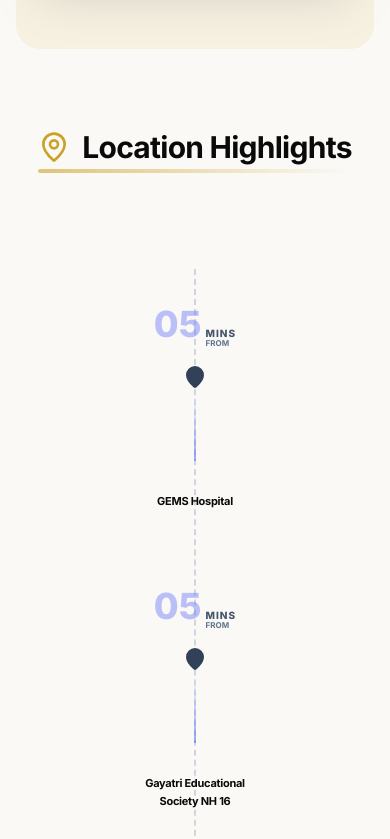
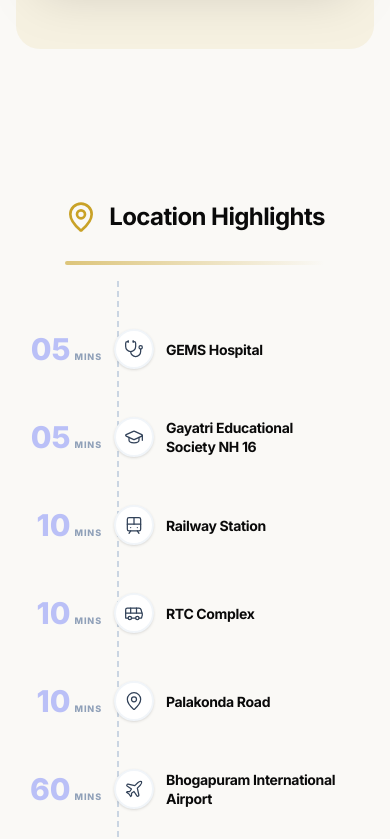
Before and after one commit to tpmx1123/MB_Prime, a React (Vite) app: page /projects/villas in a window 390 px wide. Shown: the part 2200-3039 px from the top of the page. Built offline with nearby package versions, Linux system fonts and the light colour scheme.

Commit message:
map and mobile view implemented

```diff
--- a/src/components/MBPrimeVillas.jsx
+++ b/src/components/MBPrimeVillas.jsx
@@ -4,13 +4,14 @@
 import {
   Check, MapPin, Layout, ClipboardList, ChevronLeft, ChevronRight, Download, Plane,
   Footprints, Trophy, Target, Zap, Smile, Trees, Music, Home, Waves, Users, Sunrise, Droplets, Leaf, Compass,
-  Info, X, ZoomIn, ZoomOut, ArrowRight
+  Info, X, ZoomIn, ZoomOut, ArrowRight, ChevronDown, ChevronUp, Stethoscope, GraduationCap, Train, Bus
 } from 'lucide-react';
 import { projects, getProjectBySlug } from '../data/projects';
 import ProjectHeader from './ProjectHeader';
 
 const iconMap = {
-  Footprints, Trophy, Target, Zap, Smile, Trees, Music, Home, Waves, Users, Sunrise, Droplets, Leaf, Compass, Check
+  Footprints, Trophy, Target, Zap, Smile, Trees, Music, Home, Waves, Users, Sunrise, Droplets, Leaf, Compass, Check,
+  Hospital: Stethoscope, School: GraduationCap, Train, Bus, Plane, MapPin
 };
 
 const MBPrimeVillas = () => {
@@ -59,6 +60,7 @@
   }, [activePlotTab]);
   const [isLayoutZoomed, setIsLayoutZoomed] = useState(false);
   const [zoomLevel, setZoomLevel] = useState(1);
+  const [showAllAmenities, setShowAllAmenities] = useState(false);
 
   // Reset zoom when modal opens/closes
   useEffect(() => {
@@ -438,7 +440,7 @@
                 }
               }}
             >
-              <div className="flex flex-col items-center justify-center mb-6 mt-20 md:mt-40">
+              <div className="flex flex-col items-center justify-center mb-6 mt-18 md:mt-40">
                 <motion.div
                   variants={{
                     hidden: { opacity: 0, scale: 0.95 },
@@ -446,11 +448,13 @@
                   }}
                   className="relative"
                 >
-                  <div className="flex items-center gap-3">
-                    <MapPin className="text-secondary" size={32} />
-                    <h2 className="text-3xl md:text-4xl font-sans font-bold text-primary tracking-tight">
-                      Location Highlights
-                    </h2>
+                  <div className="flex items-start gap-4 justify-between w-full mb-6 mt-18">
+                    <div className="flex items-center gap-3">
+                      <MapPin className="text-secondary shrink-0" size={32} />
+                      <h2 className="text-2xl md:text-3xl font-sans font-bold text-primary tracking-tight">
+                        Location Highlights
+                      </h2>
+                    </div>
                   </div>
                   <motion.div
                     variants={{
@@ -462,9 +466,8 @@
                 </motion.div>
               </div>
 
-              <div className="relative w-full pb-10">
+              {/* <div className="relative w-full pb-10 md:-mt-0 -mt-10">
                 <div className="max-w-7xl mx-auto px-4 py-20 relative">
-                  {/* Horizontal Timeline Line (Ash Line) - Hidden on mobile */}
                   <motion.div
                     initial={{ width: 0 }}
                     whileInView={{ width: 'calc(100% - 60px)' }}
@@ -472,15 +475,9 @@
                     className="absolute top-[215px] left-[30px] h-[2px] border-b-2 border-dashed border-slate-400/40 hidden md:block"
                   />
 
-                  {/* Vertical Timeline Line for Mobile */}
-                  <motion.div
-                    initial={{ height: 0 }}
-                    whileInView={{ height: '80%' }}
-                    transition={{ duration: 1.5, ease: "easeInOut" }}
-                    className="absolute left-1/2 top-20 md:top-40 w-[2px] border-l-2 border-dashed border-slate-400/40 md:hidden -translate-x-1/2"
-                  />
+                  <div className="hidden" />
 
-                  <div className="flex flex-col md:flex-row justify-between items-center md:items-start relative z-10 w-full gap-10 md:gap-0">
+                  <div className="flex flex-row md:flex-row overflow-x-auto md:overflow-visible justify-start md:justify-between items-start relative z-10 w-full gap-4 md:gap-0 px-4 md:px-0 scroll-smooth snap-x snap-mandatory no-scrollbar pb-4">
                     {project.locationDistances?.map((loc, idx) => (
                       <motion.div
                         key={idx}
@@ -488,12 +485,11 @@
                           hidden: { opacity: 0, y: 20 },
                           visible: { opacity: 1, y: 0, transition: { duration: 0.5 } }
                         }}
-                        className="flex flex-col items-center group relative w-full md:flex-1 min-w-0"
+                        className="flex flex-col items-center group relative min-w-[100px] md:min-w-0 md:flex-1 snap-center"
                       >
-                        {/* 1. Time Distance Label */}
-                        <div className="h-20 flex flex-col justify-end mb-4">
+                        <div className="h-14 md:h-20 flex flex-col justify-end mb-2 md:mb-4">
                           <div className="flex items-baseline gap-1">
-                            <span className="text-4xl lg:text-6xl font-sans font-extrabold text-[#5B6BF9]/40 group-hover:text-[#5B6BF9] transition-all duration-700 cursor-default">
+                            <span className="text-2xl md:text-4xl lg:text-6xl font-sans font-extrabold text-[#5B6BF9]/40 group-hover:text-[#5B6BF9] transition-all duration-700 cursor-default">
                               {loc.time}
                             </span>
                             <div className="flex flex-col">
@@ -507,30 +503,25 @@
                           </div>
                         </div>
 
-                        {/* 2. Map Pin and Vertical Connector (ABOVE the ash line) */}
-                        <div className="relative h-24 w-full flex flex-col items-center">
+                        <div className="relative h-12 md:h-24 w-full flex flex-col items-center">
                           <motion.div
                             whileHover={{ y: -5 }}
                             className="z-20 mb-2"
                           >
-                            <MapPin size={24} className="text-slate-700 group-hover:text-[#5B6BF9] transition-all duration-500" fill="currentColor" />
+                            <MapPin size={24} className="text-slate-700 group-hover:text-[#5B6BF9] transition-all duration-500 w-5 h-5 md:w-6 md:h-6" fill="currentColor" />
                           </motion.div>
 
-                          {/* Vertical Line connecting to Ash Line */}
                           <div className="w-[2px] h-full bg-gradient-to-t from-[#5B6BF9] to-slate-200/50 opacity-60 group-hover:opacity-100 transition-opacity duration-500" />
 
-                          {/* Intersection Point Dot (on the Ash Line) */}
                           <div className="absolute -bottom-1.5 left-1/2 -translate-x-1/2 w-3 h-3 rounded-full border-[3px] border-white bg-[#5B6BF9] shadow-md z-30 transform scale-0 group-hover:scale-100 transition-transform duration-300" />
                         </div>
 
-                        {/* 3. Location Label (BELOW the ash line) */}
-                        <div className="mt-8 text-center px-1 w-full flex justify-center">
-                          <p className="text-primary font-sans font-bold text-[11px] lg:text-sm tracking-tight leading-relaxed group-hover:text-[#5B6BF9] transition-colors duration-300 max-w-[120px] lg:max-w-none">
+                        <div className="mt-4 md:mt-8 text-center px-1 w-full flex justify-center">
+                          <p className="text-primary font-sans font-bold text-[9px] md:text-[11px] lg:text-sm tracking-tight leading-relaxed group-hover:text-[#5B6BF9] transition-colors duration-300 max-w-[100px] lg:max-w-none">
                             {loc.label}
                           </p>
                         </div>
 
-                        {/* Airport Curve SVG (Starts from the dash line intersection) */}
                         {loc.type === 'airport' && (
                           <div className="absolute top-[215px] left-[50%] w-[120px] h-[1px] pointer-events-none overflow-visible">
                             <svg className="w-full h-full overflow-visible" viewBox="0 0 100 100" fill="none">
@@ -563,8 +554,107 @@
                     ))}
                   </div>
                 </div>
+              </div> */}
+
+
+              <div className="relative w-full pb-10">
+                <div className="max-w-7xl mx-auto px-4 py-12 md:py-20 relative">
+                  {/* DESKTOP: Horizontal Timeline Line (Ash Line) */}
+                  <motion.div
+                    initial={{ width: 0 }}
+                    whileInView={{ width: 'calc(100% - 60px)' }}
+                    transition={{ duration: 1.5, ease: "easeInOut" }}
+                    className="absolute top-[215px] left-[30px] h-[2px] border-b-2 border-dashed border-slate-300 hidden md:block"
+                  />
+
+                  {/* MOBILE: Vertical Timeline Line (Positioned at the gutter between time and text) */}
+                  <motion.div
+                    initial={{ height: 0 }}
+                    whileInView={{ height: '100%' }}
+                    transition={{ duration: 1.5, ease: "easeInOut" }}
+                    className="absolute left-[85px] top-0 w-[2px] border-l-2 border-dashed border-slate-300 md:hidden z-0"
+                  />
+
+                  <div className="flex flex-col md:flex-row justify-between items-start md:items-start relative z-10 w-full gap-12 md:gap-0">
+                    {project.locationDistances?.map((loc, idx) => (
+                      <motion.div
+                        key={idx}
+                        variants={{
+                          hidden: { opacity: 0, y: 20 },
+                          visible: { opacity: 1, y: 0, transition: { duration: 0.5 } }
+                        }}
+                        className="flex flex-row md:flex-col items-center md:items-center group relative w-full md:flex-1 min-w-0"
+                      >
+                        {/* 1. Time Indicator (Fixed width on mobile to align with the gutter) */}
+                        <div className="w-[70px] md:w-full flex flex-col items-end md:items-center pr-4 md:pr-0 md:mb-4">
+                          <div className="flex items-baseline gap-1">
+                            <span className="text-3xl md:text-5xl lg:text-6xl font-sans font-extrabold text-[#5B6BF9]/40 group-hover:text-[#5B6BF9] transition-all duration-700 cursor-default">
+                              {loc.time}
+                            </span>
+                            <div className="flex flex-col">
+                              <span className="text-[9px] md:text-[10px] lg:text-xs uppercase tracking-widest font-black text-slate-400">
+                                {loc.unit}
+                              </span>
+                            </div>
+                          </div>
+                        </div>
+
+                        {/* 2. Map Pin (Centered on the dashed line) */}
+                        <div className="relative z-10 flex items-center justify-center w-8 md:w-full md:h-24">
+                          <motion.div
+                            whileHover={{ y: -5 }}
+                            className="bg-white rounded-full p-2 md:p-3 border-2 border-slate-100 shadow-sm group-hover:border-[#5B6BF9] transition-all duration-500"
+                          >
+                            {(() => {
+                              const IconComponent = iconMap[loc.icon] || MapPin;
+                              return <IconComponent size={20} className="text-slate-700 group-hover:text-[#5B6BF9] md:w-6 md:h-6" strokeWidth={1.5} />;
+                            })()}
+                          </motion.div>
+
+                          {/* Desktop-only vertical stem connecting to horizontal line */}
+                          <div className="hidden md:block absolute bottom-0 w-[2px] h-12 bg-gradient-to-t from-[#5B6BF9] to-slate-200/50 opacity-60 group-hover:opacity-100 transition-opacity" />
+
+                          {/* Desktop-only intersection dot */}
+                          <div className="absolute -bottom-1.5 left-1/2 -translate-x-1/2 w-3 h-3 rounded-full border-[3px] border-white bg-[#5B6BF9] shadow-md z-30 transform scale-0 group-hover:scale-100 transition-transform duration-300 hidden md:block" />
+                        </div>
+
+                        {/* 3. Location Label (Right-aligned on mobile) */}
+                        <div className="flex-1 pl-4 md:pl-0 md:mt-8 md:text-center">
+                          <p className="text-primary font-sans font-bold text-sm lg:text-base tracking-tight leading-snug group-hover:text-[#5B6BF9] transition-colors duration-300">
+                            {loc.label}
+                          </p>
+                        </div>
+
+                        {/* Airport Curve SVG (Desktop Only) */}
+                        {loc.type === 'airport' && (
+                          <div className="absolute top-[215px] left-[50%] w-[120px] h-[1px] pointer-events-none overflow-visible hidden md:block">
+                            <svg className="w-full h-full overflow-visible" viewBox="0 0 100 100" fill="none">
+                              <motion.path
+                                initial={{ pathLength: 0, opacity: 0 }}
+                                whileInView={{ pathLength: 1, opacity: 1 }}
+                                transition={{ duration: 1.5, delay: 0.8 }}
+                                d="M0 0C30 0 70 -20 90 -80"
+                                stroke="#5B6BF9"
+                                strokeWidth="2.5"
+                                strokeDasharray="5 5"
+                                strokeLinecap="round"
+                              />
+                              <motion.g
+                                initial={{ opacity: 0, scale: 0 }}
+                                whileInView={{ opacity: 1, scale: 1 }}
+                                transition={{ delay: 2.2, duration: 0.5 }}
+                                style={{ transform: 'translate(90px, -80px) rotate(-45deg)' }}
+                              >
+                                <Plane size={24} className="text-[#5B6BF9]" />
+                              </motion.g>
+                            </svg>
+                          </div>
+                        )}
+                      </motion.div>
+                    ))}
+                  </div>
+                </div>
               </div>
-
               {/* Google Maps Embed */}
               <motion.div
                 initial={{ opacity: 0, y: 20 }}
@@ -612,7 +702,7 @@
                     <h2 className="text-xl md:text-2xl font-sans font-bold text-secondary tracking-[0.2em] uppercase mb-2">
                       20 PLUS
                     </h2>
-                    <h3 className="text-3xl md:text-5xl font-sans font-extrabold text-primary tracking-tight">
+                    <h3 className="text-2xl md:text-5xl font-sans font-extrabold text-primary tracking-tight">
                       High Level Amenities
                     </h3>
                     <motion.div
@@ -634,7 +724,7 @@
                           initial={{ opacity: 0, y: 20 }}
                           whileInView={{ opacity: 1, y: 0 }}
                           transition={{ duration: 0.5, delay: idx * 0.05 }}
-                          className="relative aspect-[4/3] rounded-xl overflow-hidden group cursor-pointer shadow-md"
+                          className={`relative aspect-[4/3] rounded-xl overflow-hidden group cursor-pointer shadow-md ${!showAllAmenities && idx >= 8 ? 'hidden md:block' : ''}`}
                         >
                           {/* Background Image */}
                           <motion.img
@@ -649,8 +739,8 @@
                           <div className="absolute inset-0 bg-gradient-to-t from-black/60 via-transparent to-transparent opacity-100 group-hover:opacity-0 transition-opacity duration-300" />
 
                           {/* Static Title (Bottom Left - fades on hover) */}
-                          <div className="absolute bottom-4 left-4 group-hover:opacity-0 transition-opacity duration-300">
-                            <h4 className="text-base font-sans font-bold text-white tracking-tight drop-shadow-lg">
+                          <div className="absolute md:bottom-4 bottom-2 left-2 md:left-4 group-hover:opacity-0 transition-opacity duration-300">
+                            <h4 className="md:text-base text-[10px] font-sans font-bold text-white tracking-tight drop-shadow-lg">
                               {item.title}
                             </h4>
                           </div>
@@ -693,6 +783,17 @@
                       );
                     })}
                   </div>
+                  {project.amenities.length > 10 && (
+                    <div className="flex justify-center mt-8 md:hidden">
+                      <button
+                        onClick={() => setShowAllAmenities(!showAllAmenities)}
+                        className="flex items-center gap-2 px-6 py-2 bg-white border border-secondary text-secondary font-sans font-bold rounded-full shadow-sm hover:bg-secondary hover:text-white transition-all duration-300 text-sm"
+                      >
+                        {showAllAmenities ? 'View Less' : 'View More'}
+                        {showAllAmenities ? <ChevronUp size={16} /> : <ChevronDown size={16} />}
+                      </button>
+                    </div>
+                  )}
                 </div>
               </motion.section>
             ) : project.highlights && project.highlights.length > 0 ? (
@@ -737,14 +838,14 @@
 
 
           <motion.div
-            className="mt-14 ml-19 max-w-5xl bg-[#6366f1] rounded-lg p-8 md:p-10 flex flex-col md:flex-row items-center justify-center gap-16 shadow-2xl  overflow-hidden group"
+            className="mt-14 mx-auto max-w-5xl bg-[#6366f1] rounded-lg p-6 md:p-10 flex flex-col md:flex-row items-center justify-between gap-6 md:gap-16 shadow-2xl  overflow-hidden group"
             initial={{ opacity: 0, y: 20 }}
             whileInView={{ opacity: 1, y: 0 }}
             viewport={{ once: true }}
           >
             <div className="absolute top-0 right-0 bg-white/10 rounded-full blur-3xl -translate-y-1/2 translate-x-1/2 gap-10" />
 
-            <h3 className="text-2xl md:text-2xl font-sans font-bold text-white tracking-tight z-10 text-center md:text-left ">
+            <h3 className="text-xl md:text-2xl font-sans font-bold text-white tracking-tight z-10 text-center md:text-left ">
               Are you interested in this Property?
             </h3>
 
```
Also changed, not shown: src/data/projects.js (+7 -7 lines), 1 other file (tests, documents, lock files or other folders).
